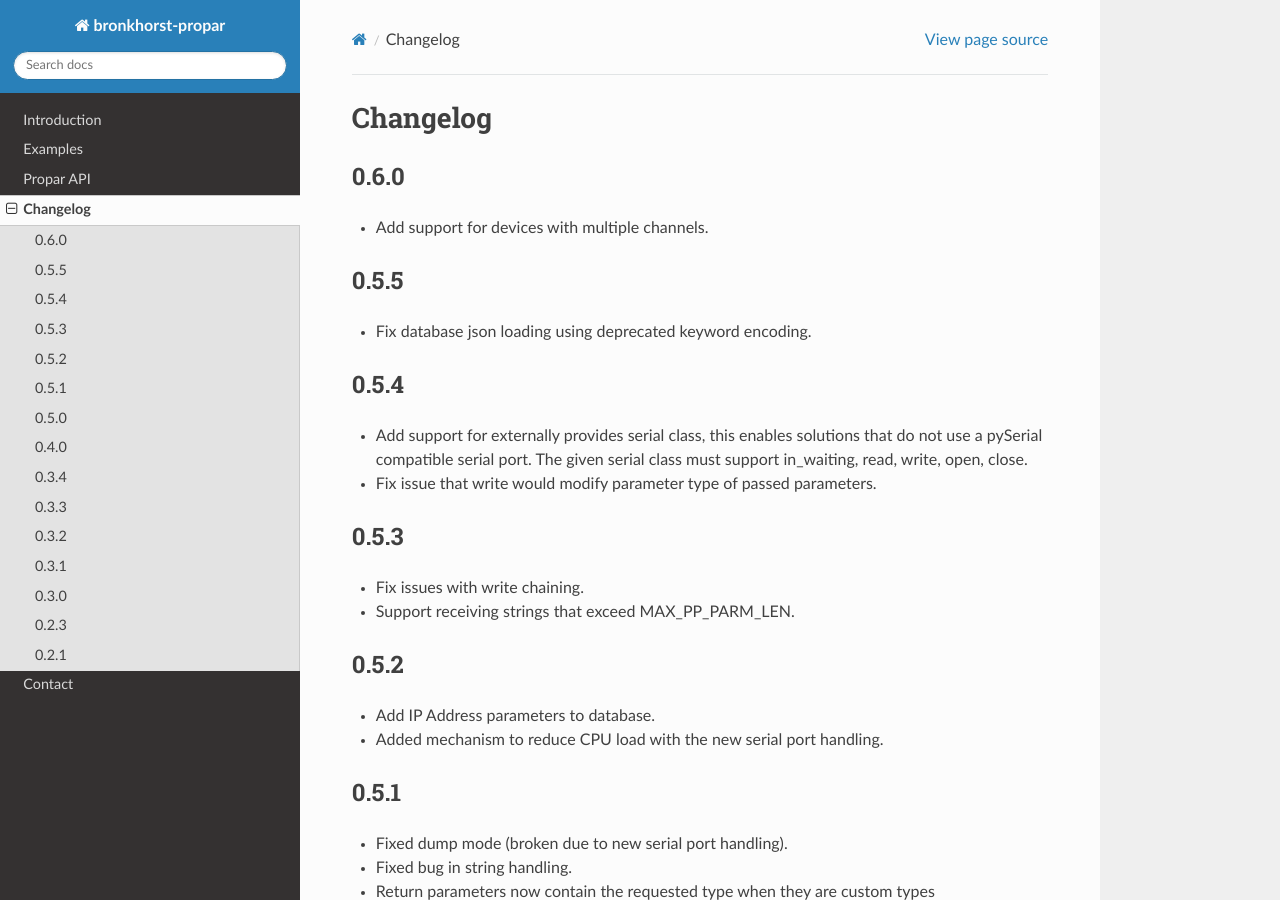
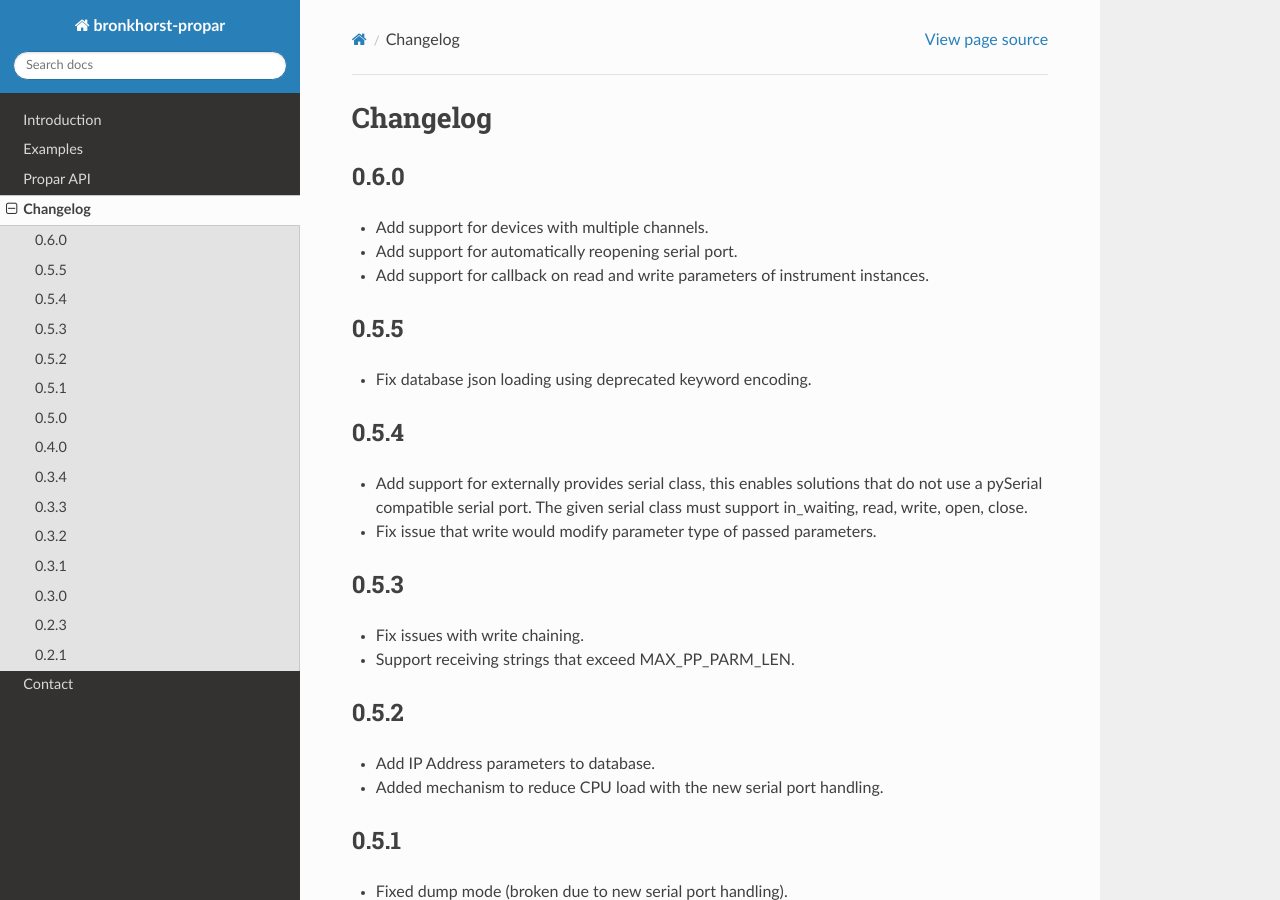
Before and after one commit to bronkhorst-developer/bronkhorst-propar, a Sphinx documentation site: the page built from docs/changelog.rst, in a window 1280 px wide and 900 px high. Built offline with Sphinx 7.4.7 and the Read the Docs theme 2.0.0, drawn with Linux system fonts in a browser that asks for light colours.

Commit message:
Update changelog, licence years.

```diff
--- a/docs/changelog.rst
+++ b/docs/changelog.rst
@@ -6,6 +6,8 @@ Changelog
 -----
 
 -  Add support for devices with multiple channels.
+-  Add support for automatically reopening serial port.
+-  Add support for callback on read and write parameters of instrument instances.
 
 0.5.5
 -----
```
Also changed, not shown: 1 other file.
